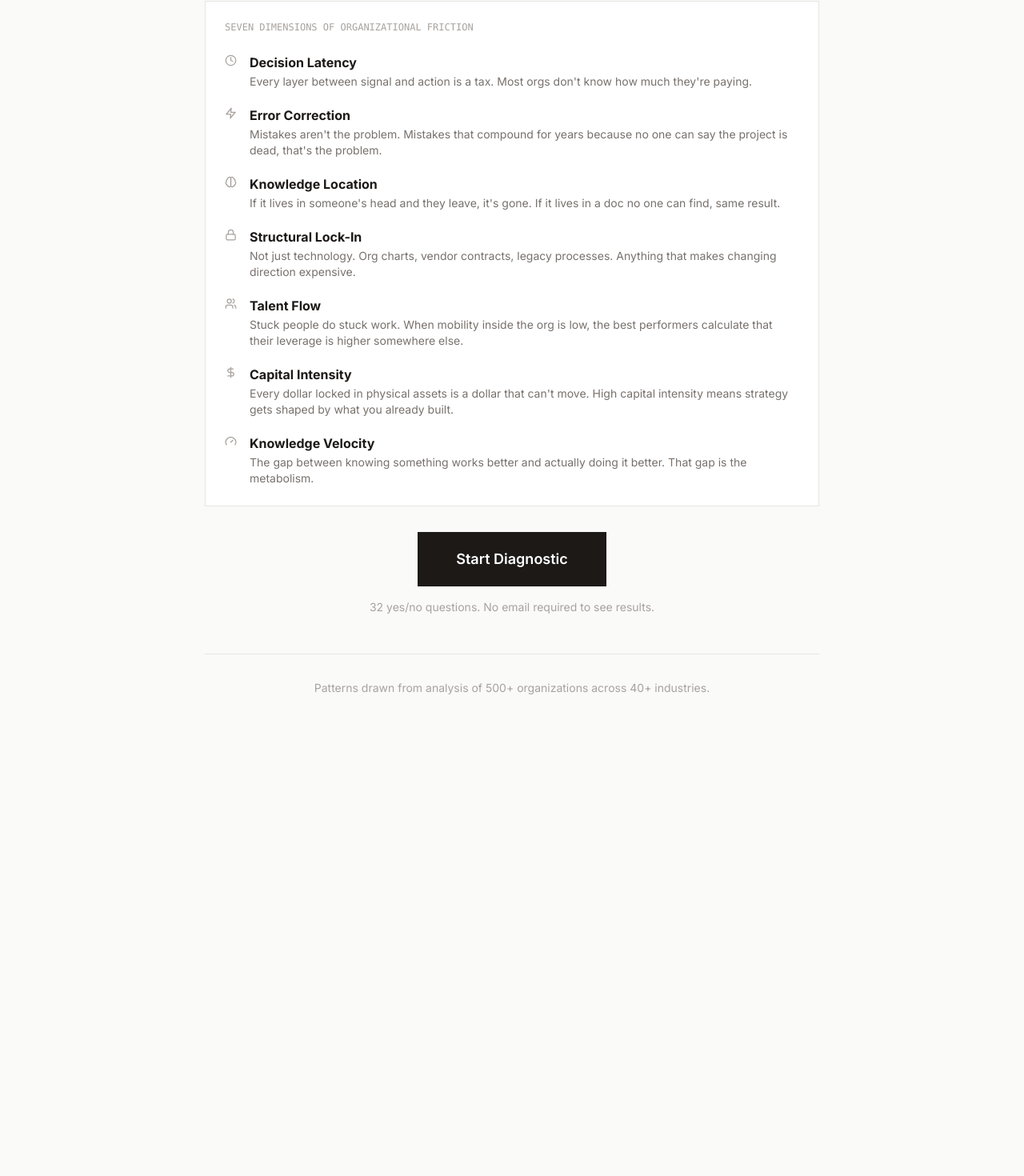
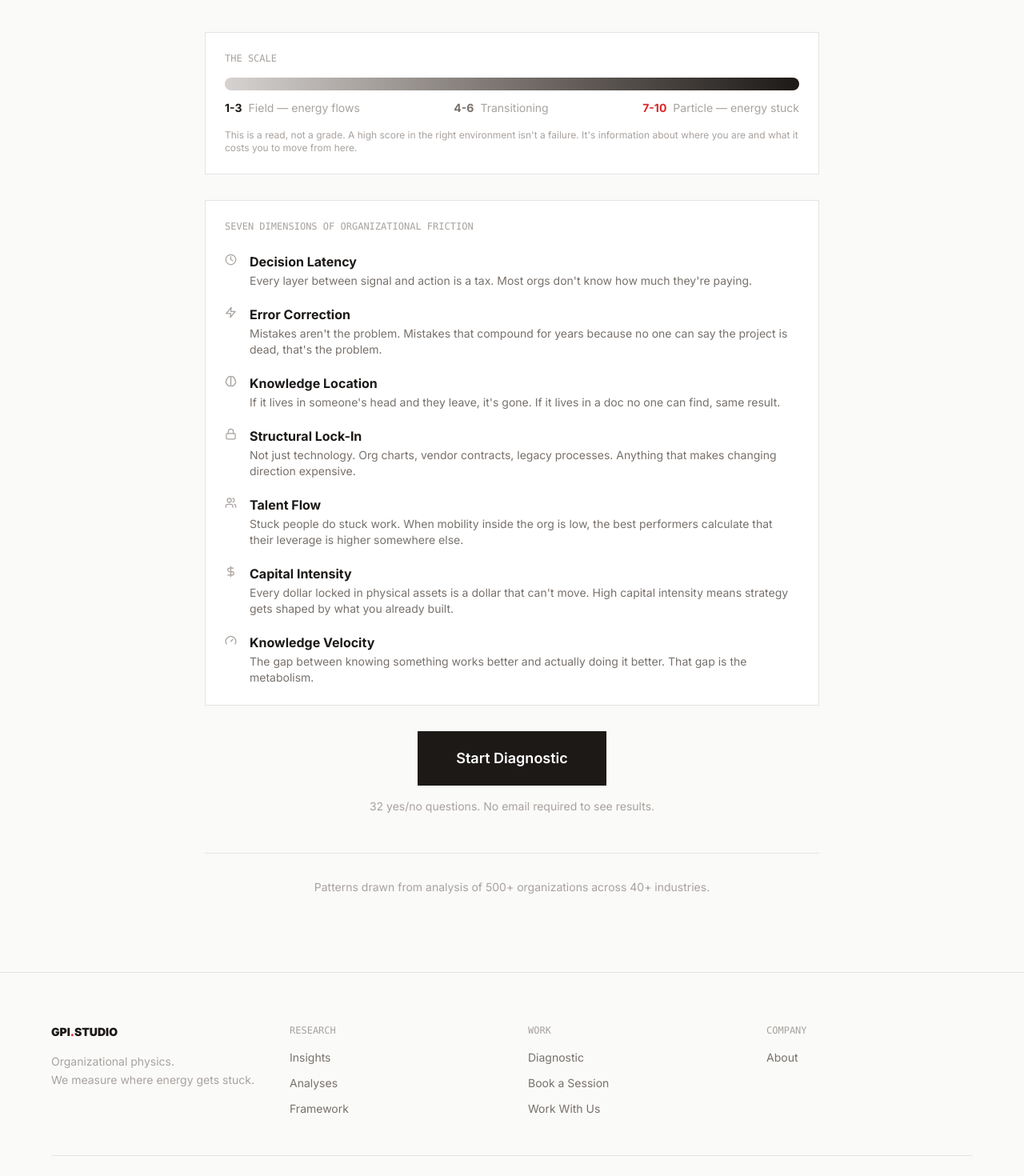
Before and after one commit to marcellmar/imaginationg, a Next.js app: page /diagnostic in a window 1280 px wide. Shown: the part 646-2116 px from the top of the page at 80% size. Before the commit the page ends 1580 px from the top, so only its background shows below. Built offline with nearby package versions, Linux system fonts and the light colour scheme.

Commit message:
design: apply modern treatment to diagnostic page
Two-tone color system, scroll animations, proper hero spacing,
4-column footer on intro and results views, green score colors
replaced with stone palette.

Co-Authored-By: Claude Opus 4.6 <noreply@anthropic.com>

```diff
--- a/pages/diagnostic.tsx
+++ b/pages/diagnostic.tsx
@@ -4,6 +4,7 @@ import SEOHead from '../components/SEOHead';
 import Navigation from '../components/Navigation';
 import { GPIRadarChart } from '../components/gpi';
 import { ArrowLeft, Zap, Clock, Brain, Users, Gauge, Lock, DollarSign, Lightbulb } from 'lucide-react';
+import { useScrollReveal } from '../hooks/useScrollReveal';
 import {
   calculateFullGPI,
   getStateLabel,
@@ -60,6 +61,7 @@ const getDimensionInsight = (dimension: DimensionKey, score: number): { text: st
 };
 
 const DiagnosticPage = () => {
+  useScrollReveal();
   const [currentStep, setCurrentStep] = useState<'intro' | 'questions' | 'analysis' | 'results'>('intro');
   const [currentQuestion, setCurrentQuestion] = useState(1);
   const [answers, setAnswers] = useState<Record<number, 'yes' | 'no'>>({});
@@ -214,22 +216,22 @@ const DiagnosticPage = () => {
     return (
       <>
         <SEOHead
-          title="GPI Diagnostic | IMAGINATION G"
+          title="GPI Diagnostic | GPI Studio"
           description="Measure your Growing Pains Index. 32 questions. 7 dimensions. See where energy gets stuck."
         />
         <div className="min-h-screen bg-stone-50 text-stone-900">
           <Navigation currentPage="diagnostic" />
-          <section className="pt-20 pb-16 px-6">
+          <section className="pt-36 pb-24 px-6">
             <div className="max-w-3xl mx-auto">
 
               {/* Hero */}
               <div className="mb-12">
-                <div className="inline-flex items-center gap-2 text-xs font-mono text-stone-400 mb-6">
+                <div className="inline-flex items-center gap-2 text-xs font-mono text-stone-400 mb-8 fade-up">
                   <span className="w-2 h-2 bg-red-500 rounded-full" />
                   DIAGNOSTIC READY
                 </div>
-                <div className="flex flex-col md:flex-row md:items-start gap-6 mb-6">
-                  <h1 className="text-4xl md:text-5xl font-black tracking-tight flex-1">
+                <div className="flex flex-col md:flex-row md:items-start gap-6 mb-6 fade-up">
+                  <h1 className="text-5xl md:text-6xl lg:text-7xl font-black tracking-headline flex-1">
                     YOUR ORG HAS A<br />
                     <span className="text-red-600">METABOLIC RATE.</span>
                   </h1>
@@ -247,13 +249,13 @@ const DiagnosticPage = () => {
                     <p className="text-xs text-stone-400 mt-2">Used to benchmark your results.</p>
                   </div>
                 </div>
-                <p className="text-xl text-stone-500 max-w-2xl leading-relaxed">
+                <p className="text-xl md:text-2xl text-stone-500 max-w-2xl leading-relaxed fade-up">
                   Most friction isn't visible on a P&L. It shows up in how long decisions take, whether mistakes get fixed or defended, and whether your best people have room to move. This measures all of it. 32 questions. 8 minutes.
                 </p>
               </div>
 
               {/* Scale */}
-              <div className="bg-white border border-stone-200 p-6 mb-8">
+              <div className="bg-white border border-stone-200 p-6 mb-8 fade-up">
                 <div className="text-xs font-mono text-stone-400 mb-4">THE SCALE</div>
                 <div className="relative h-4 bg-stone-100 rounded-full mb-3 overflow-hidden">
                   <div className="absolute inset-0 bg-gradient-to-r from-stone-300 via-stone-500 to-stone-900" />
@@ -276,7 +278,7 @@ const DiagnosticPage = () => {
               </div>
 
               {/* The 7 Dimensions Preview */}
-              <div className="bg-white border border-stone-200 p-6 mb-8">
+              <div className="bg-white border border-stone-200 p-6 mb-8 fade-up">
                 <div className="text-xs font-mono text-stone-400 mb-6">SEVEN DIMENSIONS OF ORGANIZATIONAL FRICTION</div>
                 <div className="space-y-5">
                   <div className="flex items-start gap-4">
@@ -332,7 +334,7 @@ const DiagnosticPage = () => {
               </div>
 
               {/* Start */}
-              <div className="text-center">
+              <div className="text-center fade-up">
                 <button
                   onClick={() => setCurrentStep('questions')}
                   className="bg-stone-900 text-white px-12 py-5 font-semibold text-lg hover:bg-stone-800 transition-colors"
@@ -343,13 +345,54 @@ const DiagnosticPage = () => {
               </div>
 
               {/* Trust Element */}
-              <div className="mt-12 text-center border-t border-stone-200 pt-8">
+              <div className="mt-12 text-center border-t border-stone-200 pt-8 fade-up">
                 <p className="text-stone-400 text-sm">
                   Patterns drawn from analysis of 500+ organizations across 40+ industries.
                 </p>
               </div>
             </div>
           </section>
+
+          {/* Footer */}
+          <footer className="py-16 px-6 border-t border-stone-200">
+            <div className="max-w-6xl mx-auto">
+              <div className="grid grid-cols-2 md:grid-cols-4 gap-10 mb-12">
+                <div>
+                  <div className="font-black text-sm mb-4">GPI<span className="text-red-600">.</span>STUDIO</div>
+                  <p className="text-sm text-stone-400 leading-relaxed">
+                    Organizational physics.<br />
+                    We measure where energy gets stuck.
+                  </p>
+                </div>
+                <div>
+                  <div className="text-xs font-mono text-stone-400 mb-4">RESEARCH</div>
+                  <div className="space-y-3">
+                    <Link href="/insights" className="block text-sm text-stone-500 hover:text-stone-900 transition-colors">Insights</Link>
+                    <Link href="/insights/gpi-analyses" className="block text-sm text-stone-500 hover:text-stone-900 transition-colors">Analyses</Link>
+                    <Link href="/gpi-framework" className="block text-sm text-stone-500 hover:text-stone-900 transition-colors">Framework</Link>
+                  </div>
+                </div>
+                <div>
+                  <div className="text-xs font-mono text-stone-400 mb-4">WORK</div>
+                  <div className="space-y-3">
+                    <Link href="/diagnostic" className="block text-sm text-stone-500 hover:text-stone-900 transition-colors">Diagnostic</Link>
+                    <Link href="/consult" className="block text-sm text-stone-500 hover:text-stone-900 transition-colors">Book a Session</Link>
+                    <Link href="/work-with-us" className="block text-sm text-stone-500 hover:text-stone-900 transition-colors">Work With Us</Link>
+                  </div>
+                </div>
+                <div>
+                  <div className="text-xs font-mono text-stone-400 mb-4">COMPANY</div>
+                  <div className="space-y-3">
+                    <Link href="/about" className="block text-sm text-stone-500 hover:text-stone-900 transition-colors">About</Link>
+                  </div>
+                </div>
+              </div>
+              <div className="pt-8 border-t border-stone-200 flex justify-between items-center text-xs text-stone-400">
+                <div>&copy; {new Date().getFullYear()} Imagination G LLC</div>
+                <div className="font-mono">gpi.studio</div>
+              </div>
+            </div>
+          </footer>
         </div>
       </>
     );
@@ -360,10 +403,10 @@ const DiagnosticPage = () => {
     const dims = getOrderedDimensions();
     return (
       <>
-        <SEOHead title="Calculating GPI | IMAGINATION G" description="Processing diagnostic results." />
+        <SEOHead title="Calculating GPI | GPI Studio" description="Processing diagnostic results." />
         <div className="min-h-screen bg-stone-50 text-stone-900">
           <Navigation currentPage="diagnostic" />
-          <section className="pt-20 pb-16 px-6">
+          <section className="pt-28 pb-16 px-6">
             <div className="max-w-md mx-auto text-center">
               <div className="inline-flex items-center gap-2 text-xs font-mono text-stone-400 mb-8">
                 <span className="w-2 h-2 bg-stone-400 rounded-full animate-pulse" />
@@ -412,12 +455,12 @@ const DiagnosticPage = () => {
     return (
       <>
         <SEOHead
-          title={`GPI: ${gpiResults.overall} | IMAGINATION G`}
+          title={`GPI: ${gpiResults.overall} | GPI Studio`}
           description={`Your Growing Pains Index is ${gpiResults.overall}. ${stateLabel}.`}
         />
         <div className="min-h-screen bg-stone-50 text-stone-900">
           <Navigation currentPage="diagnostic" />
-          <section className="pt-20 pb-16 px-6">
+          <section className="pt-36 pb-24 px-6">
             <div className="max-w-5xl mx-auto">
 
               {/* Header */}
@@ -439,13 +482,13 @@ const DiagnosticPage = () => {
                     <div className="flex items-baseline gap-2 mb-4">
                       <span
                         className="text-7xl font-black tabular-nums"
-                        style={{ color: stateColor === 'green' ? '#22c55e' : stateColor === 'yellow' ? '#eab308' : '#ef4444' }}
+                        style={{ color: stateColor === 'green' ? '#1c1917' : stateColor === 'yellow' ? '#78716c' : '#dc2626' }}
                       >
                         {gpiResults.overall}
                       </span>
                       <span className="text-2xl text-stone-400">/10</span>
                     </div>
-                    <div className="text-sm font-bold mb-4" style={{ color: stateColor === 'green' ? '#22c55e' : stateColor === 'yellow' ? '#eab308' : '#ef4444' }}>
+                    <div className="text-sm font-bold mb-4" style={{ color: stateColor === 'green' ? '#1c1917' : stateColor === 'yellow' ? '#78716c' : '#dc2626' }}>
                       {stateLabel.toUpperCase()}
                     </div>
                     <div className="relative h-2 bg-stone-100 rounded-full mb-4">
@@ -453,7 +496,7 @@ const DiagnosticPage = () => {
                         className="absolute top-0 left-0 h-full rounded-full"
                         style={{
                           width: `${(gpiResults.overall / 10) * 100}%`,
-                          backgroundColor: stateColor === 'green' ? '#22c55e' : stateColor === 'yellow' ? '#eab308' : '#ef4444'
+                          backgroundColor: stateColor === 'green' ? '#1c1917' : stateColor === 'yellow' ? '#78716c' : '#dc2626'
                         }}
                       />
                     </div>
@@ -504,7 +547,7 @@ const DiagnosticPage = () => {
                       const isWeakest = dim.dimension === gpiResults.weakestDimension;
                       const isStrongest = dim.dimension === gpiResults.strongestDimension;
                       const insight = getDimensionInsight(dim.dimension, dim.score);
-                      const scoreColor = dim.score <= 3 ? '#22c55e' : dim.score <= 6 ? '#eab308' : '#ef4444';
+                      const scoreColor = dim.score <= 3 ? '#1c1917' : dim.score <= 6 ? '#78716c' : '#dc2626';
 
                       return (
                         <div key={dim.dimension} className={`p-4 border ${isWeakest ? 'border-red-200 bg-red-50/30' : isStrongest ? 'border-stone-400 bg-stone-100' : 'border-stone-200 bg-stone-50'}`}>
@@ -626,6 +669,49 @@ const DiagnosticPage = () => {
               <p className="text-center text-stone-400 text-xs mt-8">
                 Retake in 90 days to measure change.
               </p>
+            </div>
+          </section>
+
+          {/* Footer */}
+          <footer className="py-16 px-6 border-t border-stone-200">
+            <div className="max-w-6xl mx-auto">
+              <div className="grid grid-cols-2 md:grid-cols-4 gap-10 mb-12">
+                <div>
+                  <div className="font-black text-sm mb-4">GPI<span className="text-red-600">.</span>STUDIO</div>
+                  <p className="text-sm text-stone-400 leading-relaxed">
+                    Organizational physics.<br />
+                    We measure where energy gets stuck.
+                  </p>
+                </div>
+                <div>
+                  <div className="text-xs font-mono text-stone-400 mb-4">RESEARCH</div>
+                  <div className="space-y-3">
+                    <Link href="/insights" className="block text-sm text-stone-500 hover:text-stone-900 transition-colors">Insights</Link>
+                    <Link href="/insights/gpi-analyses" className="block text-sm text-stone-500 hover:text-stone-900 transition-colors">Analyses</Link>
+                    <Link href="/gpi-framework" className="block text-sm text-stone-500 hover:text-stone-900 transition-colors">Framework</Link>
+                  </div>
+                </div>
+                <div>
+                  <div className="text-xs font-mono text-stone-400 mb-4">WORK</div>
+                  <div className="space-y-3">
+                    <Link href="/diagnostic" className="block text-sm text-stone-500 hover:text-stone-900 transition-colors">Diagnostic</Link>
+                    <Link href="/consult" className="block text-sm text-stone-500 hover:text-stone-900 transition-colors">Book a Session</Link>
+                    <Link href="/work-with-us" className="block text-sm text-stone-500 hover:text-stone-900 transition-colors">Work With Us</Link>
+                  </div>
+                </div>
+                <div>
+                  <div className="text-xs font-mono text-stone-400 mb-4">COMPANY</div>
+                  <div className="space-y-3">
+                    <Link href="/about" className="block text-sm text-stone-500 hover:text-stone-900 transition-colors">About</Link>
+                  </div>
+                </div>
+              </div>
+              <div className="pt-8 border-t border-stone-200 flex justify-between items-center text-xs text-stone-400">
+                <div>&copy; {new Date().getFullYear()} Imagination G LLC</div>
+                <div className="font-mono">gpi.studio</div>
+              </div>
+            </div>
+          </footer>
 
           {/* Save Modal */}
           {showSaveModal && (
@@ -717,8 +803,6 @@ const DiagnosticPage = () => {
             </div>
           )}
         </div>
-          </section>
-        </div>
       </>
     );
   }
@@ -746,7 +830,7 @@ const DiagnosticPage = () => {
       />
       <div className="min-h-screen bg-stone-50 text-stone-900">
         <Navigation currentPage="diagnostic" />
-        <section className="pt-20 pb-16 px-6">
+        <section className="pt-28 pb-16 px-6">
           <div className="max-w-xl mx-auto">
 
             {/* Progress */}
@@ -797,9 +881,9 @@ const DiagnosticPage = () => {
               const example = getQuestionExample(currentQ.id, selectedIndustry);
               if (!example) return null;
               return (
-                <div className="bg-stone-100/50 border border-stone-200 rounded-lg p-4 mb-8">
+                <div className="bg-stone-100/50 border border-stone-200 p-4 mb-8">
                   <div className="flex items-start gap-3">
-                    <Lightbulb size={18} className="text-yellow-500 mt-0.5 flex-shrink-0" />
+                    <Lightbulb size={18} className="text-stone-400 mt-0.5 flex-shrink-0" />
                     <div>
                       <div className="text-xs font-mono text-stone-400 mb-1">
                         IN {selectedIndustry.toUpperCase()}
@@ -817,13 +901,13 @@ const DiagnosticPage = () => {
             <div className="grid grid-cols-2 gap-4">
               <button
                 onClick={() => handleAnswer('yes')}
-                className="border-2 border-green-600 p-6 hover:bg-green-600 transition-all text-center font-black text-lg"
+                className="border-2 border-stone-900 p-6 hover:bg-stone-900 hover:text-white transition-all text-center font-black text-lg"
               >
                 YES
               </button>
               <button
                 onClick={() => handleAnswer('no')}
-                className="border-2 border-red-600 p-6 hover:bg-red-600 transition-all text-center font-black text-lg"
+                className="border-2 border-stone-400 p-6 hover:bg-stone-900 hover:text-white hover:border-stone-900 transition-all text-center font-black text-lg"
               >
                 NO
               </button>
```
Lines whose indentation alone changed are shown as unchanged.
